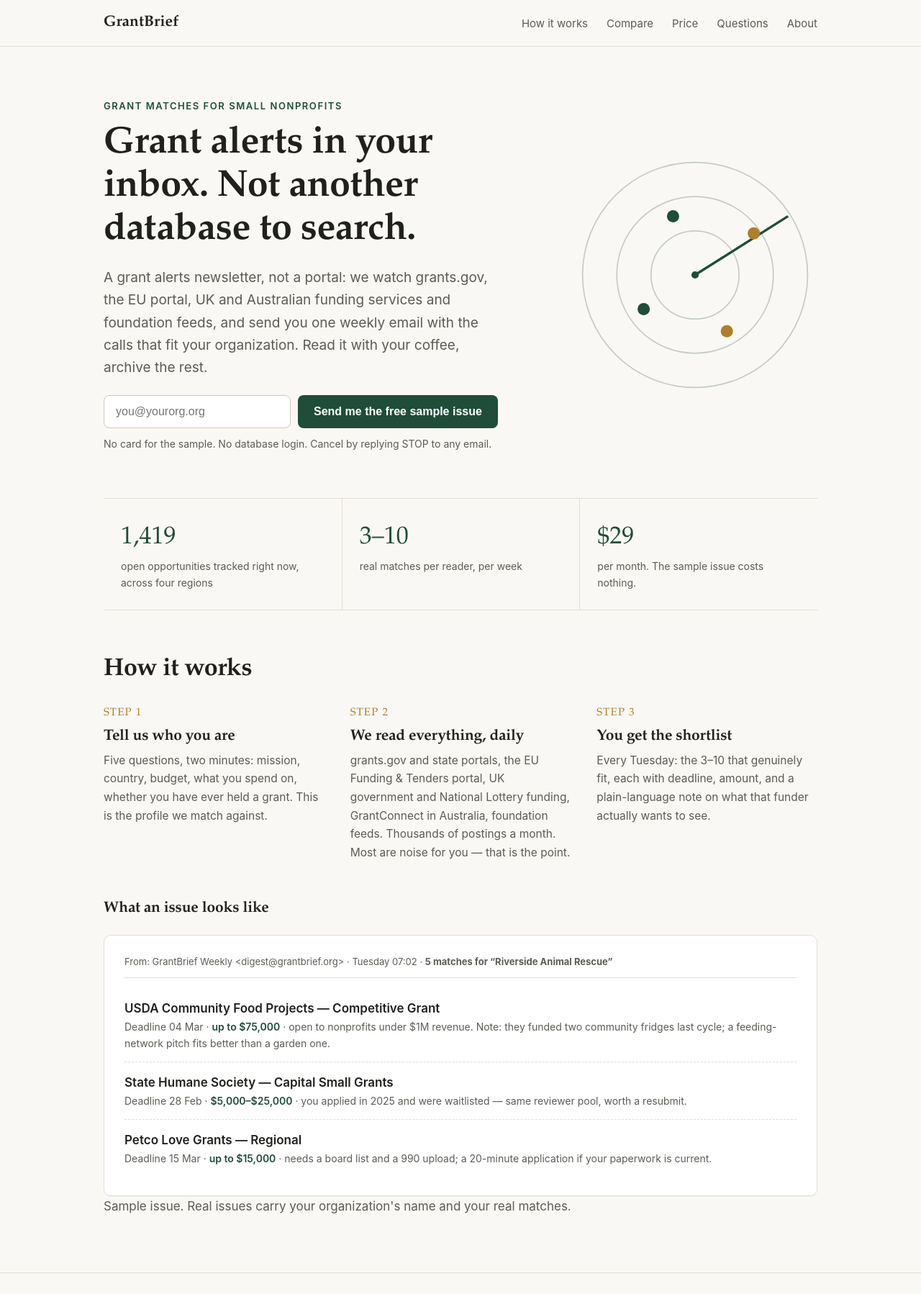
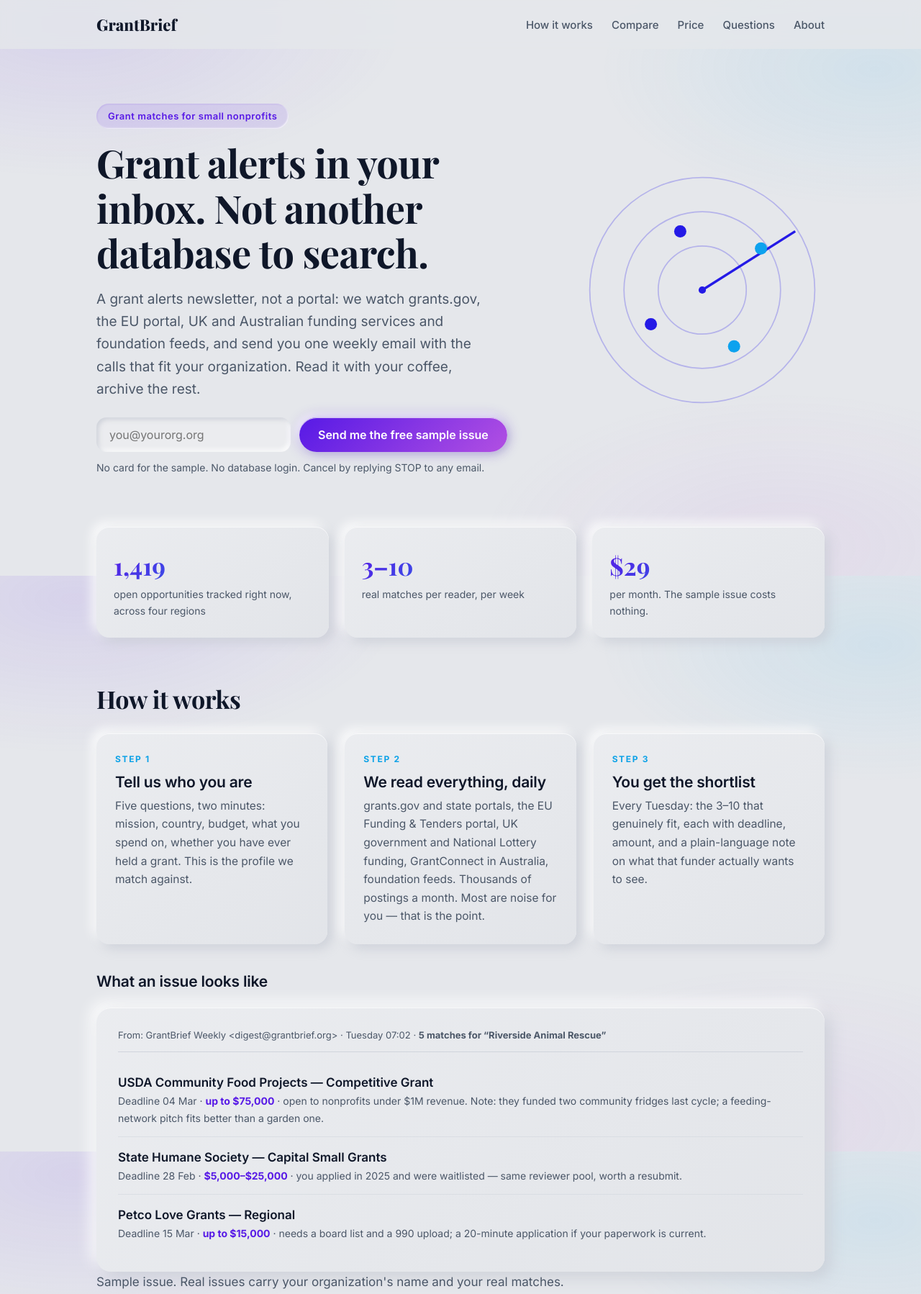
Before and after one commit to skeep83/grantnewsletter-site, a plain HTML site: page index.html in a window 1280 px wide. Shown: the top 1798 px of the page at 72% size. Drawn offline with nearby package versions, Linux system fonts and the light colour scheme.

Commit message:
update site [skip ci]

```diff
--- a/index.html
+++ b/index.html
@@ -11,6 +11,9 @@
 <meta property="og:url" content="https://grantnewsletter.org/">
 <meta property="og:image" content="https://grantnewsletter.org/og.png">
 <link rel="icon" href="/favicon.svg" type="image/svg+xml">
+<link rel="preconnect" href="https://fonts.googleapis.com">
+<link rel="preconnect" href="https://fonts.gstatic.com" crossorigin>
+<link href="https://fonts.googleapis.com/css2?family=Inter:wght@400;500;600;700&family=Playfair+Display:wght@600;700;800&display=swap" rel="stylesheet">
 <link rel="stylesheet" href="/style.css">
 
 <link rel="canonical" href="https://grantbrief.org/">
@@ -33,15 +36,15 @@
 <div class="fine">No card for the sample. No database login. Cancel by replying STOP to any email.</div>
 </div>
 <svg class="radar" viewBox="0 0 200 200" fill="none" xmlns="http://www.w3.org/2000/svg" role="img" aria-label="A radar picking out a few signals among many">
-<circle cx="100" cy="100" r="92" stroke="#1f4d3a" stroke-opacity=".25"/>
-<circle cx="100" cy="100" r="64" stroke="#1f4d3a" stroke-opacity=".25"/>
-<circle cx="100" cy="100" r="36" stroke="#1f4d3a" stroke-opacity=".25"/>
-<line x1="100" y1="100" x2="176" y2="52" stroke="#1f4d3a" stroke-width="2"/>
-<circle cx="148" cy="66" r="5" fill="#b07d2b"/>
-<circle cx="82" cy="52" r="5" fill="#1f4d3a"/>
-<circle cx="58" cy="128" r="5" fill="#1f4d3a"/>
-<circle cx="126" cy="146" r="5" fill="#b07d2b"/>
-<circle cx="100" cy="100" r="3" fill="#1f4d3a"/>
+<circle cx="100" cy="100" r="92" stroke="#241ae6" stroke-opacity=".25"/>
+<circle cx="100" cy="100" r="64" stroke="#241ae6" stroke-opacity=".25"/>
+<circle cx="100" cy="100" r="36" stroke="#241ae6" stroke-opacity=".25"/>
+<line x1="100" y1="100" x2="176" y2="52" stroke="#241ae6" stroke-width="2"/>
+<circle cx="148" cy="66" r="5" fill="#0da2ee"/>
+<circle cx="82" cy="52" r="5" fill="#241ae6"/>
+<circle cx="58" cy="128" r="5" fill="#241ae6"/>
+<circle cx="126" cy="146" r="5" fill="#0da2ee"/>
+<circle cx="100" cy="100" r="3" fill="#241ae6"/>
 </svg>
 </div></div>
 <div class="wrap"><div class="stats">
--- a/signup.js
+++ b/signup.js
@@ -12,7 +12,7 @@
       .then(function (r) { return r.json(); })
       .then(function (d) {
         if (d.ok) {
-          f.innerHTML = '<p style="color:#1f4d3a;font-weight:600;margin:0">You are on the list. Your first digest arrives Tuesday morning.</p>';
+          f.innerHTML = '<p style="color:hsl(258 80% 45%);font-weight:600;margin:0">You are on the list. Your first digest arrives Tuesday morning.</p>';
         } else { throw new Error('bad'); }
       })
       .catch(function () {
--- a/style.css
+++ b/style.css
@@ -1,101 +1,127 @@
-/* GrantRadar — quiet, editorial. Paper + ink + one green. */
+/* GrantBrief — ServiceHub design language: soft neumorphism,
+   Playfair Display + Inter, violet-cyan brand gradient. */
 :root{
-  --paper:#faf8f4; --ink:#20211d; --ink-soft:#5b5c55; --line:#e3ded4;
-  --green:#1f4d3a; --green-soft:#eaf1ec; --gold:#b07d2b;
-  --serif:"Iowan Old Style","Palatino Linotype",Palatino,Georgia,serif;
-  --sans:-apple-system,"Segoe UI",Roboto,"Helvetica Neue",Arial,sans-serif;
+  --bg: hsl(220 13% 91%);
+  --surface: linear-gradient(145deg, hsl(220 14% 93%), hsl(220 13% 90%));
+  --surface-2: linear-gradient(145deg, hsl(220 14% 92%), hsl(220 13% 89%));
+  --ink: hsl(222 47% 11%);
+  --ink-soft: hsl(215 16% 35%);
+  --brand-1: 258 80% 50%;
+  --brand-2: 199 89% 48%;
+  --brand-3: 280 72% 60%;
+  --neo-dark: hsl(220 14% 80% / .75);
+  --neo-light: hsl(0 0% 100% / .9);
+  --neo-edge: inset 0 1px 0 hsl(0 0% 100% / .7);
+  --neo-4: 4px 4px 10px var(--neo-dark), -4px -4px 10px var(--neo-light), var(--neo-edge);
+  --neo-6: 6px 6px 15px var(--neo-dark), -6px -6px 15px var(--neo-light), var(--neo-edge);
+  --neo-8: 8px 8px 20px var(--neo-dark), -8px -8px 20px var(--neo-light), var(--neo-edge);
+  --neo-12: 12px 12px 30px var(--neo-dark), -12px -12px 30px var(--neo-light), var(--neo-edge);
+  --inset-3: inset 3px 3px 6px var(--neo-dark), inset -3px -3px 6px var(--neo-light);
+  --serif:"Playfair Display",Georgia,serif;
+  --sans:Inter,-apple-system,BlinkMacSystemFont,"Segoe UI",system-ui,sans-serif;
+  --ease: all .25s cubic-bezier(.4,0,.2,1);
 }
 *{box-sizing:border-box;margin:0;padding:0}
 html{scroll-behavior:smooth}
-body{background:var(--paper);color:var(--ink);font-family:var(--sans);
-  font-size:17px;line-height:1.65;-webkit-font-smoothing:antialiased}
-.wrap{max-width:1040px;margin:0 auto;padding:0 24px}
+body{
+  color:var(--ink);font-family:var(--sans);font-size:17px;line-height:1.65;
+  -webkit-font-smoothing:antialiased;
+  background:
+    radial-gradient(60% 45% at 8% 4%, hsl(var(--brand-1) / .10), transparent 60%),
+    radial-gradient(50% 40% at 95% 12%, hsl(var(--brand-2) / .09), transparent 60%),
+    radial-gradient(55% 45% at 85% 95%, hsl(var(--brand-3) / .08), transparent 60%),
+    var(--bg);
+  background-attachment:fixed;
+}
+.wrap{max-width:1060px;margin:0 auto;padding:0 24px}
 .narrow{max-width:680px}
-a{color:var(--green)}
-h1,h2,h3{font-family:var(--serif);font-weight:600;letter-spacing:-.01em;line-height:1.15}
-h1{font-size:clamp(34px,5vw,52px);margin:14px 0 18px}
+a{color:hsl(var(--brand-1))}
+h1,h2,h3{font-family:var(--serif);font-weight:700;letter-spacing:-.01em;line-height:1.15;color:var(--ink)}
+h1{font-size:clamp(36px,5vw,54px);margin:16px 0 18px}
 h2{font-size:clamp(26px,3.4vw,34px);margin-bottom:14px}
-h3{font-size:21px;margin-bottom:8px}
+h3{font-size:21px;margin-bottom:8px;font-family:var(--sans);font-weight:600}
 p{margin-bottom:14px;color:var(--ink-soft)}
-.eyebrow{font-size:13px;letter-spacing:.12em;text-transform:uppercase;color:var(--green);font-weight:600}
+.eyebrow{display:inline-block;font-size:13px;letter-spacing:.04em;color:hsl(var(--brand-1));
+  font-weight:600;padding:7px 16px;border-radius:9999px;background:hsl(var(--brand-1) / .10);
+  box-shadow:inset 1px 1px 2px hsl(var(--brand-1) / .12), inset -1px -1px 2px hsl(0 0% 100% / .8)}
 
-header.site{border-bottom:1px solid var(--line);background:var(--paper);position:sticky;top:0;z-index:5}
-header.site .wrap{display:flex;align-items:center;justify-content:space-between;height:64px}
-.logo{font-family:var(--serif);font-size:21px;font-weight:700;color:var(--ink);text-decoration:none}
-.logo b{color:var(--green)}
-nav a{color:var(--ink-soft);text-decoration:none;margin-left:26px;font-size:15px}
-nav a:hover{color:var(--ink)}
+header.site{position:sticky;top:0;z-index:5;background:hsl(220 13% 91% / .82);backdrop-filter:blur(10px)}
+header.site .wrap{display:flex;align-items:center;justify-content:space-between;height:68px}
+.logo{font-family:var(--serif);font-size:22px;font-weight:800;color:var(--ink);text-decoration:none}
+nav a{color:var(--ink-soft);text-decoration:none;margin-left:26px;font-size:15px;font-weight:500}
+nav a:hover{color:hsl(var(--brand-1))}
 
-.hero{padding:72px 0 56px;display:grid;grid-template-columns:1.25fr .75fr;gap:48px;align-items:center}
+.hero{padding:76px 0 60px;display:grid;grid-template-columns:1.25fr .75fr;gap:48px;align-items:center}
 .hero p.lede{font-size:19px;max-width:560px}
 .hero .fine{font-size:14px;color:var(--ink-soft)}
-.cta{display:flex;gap:10px;flex-wrap:wrap;margin:22px 0 10px}
-input[type=email]{padding:13px 16px;border:1px solid #cfc9bc;border-radius:8px;font-size:16px;min-width:260px;background:#fff}
-.btn{display:inline-block;background:var(--green);color:#fff;text-decoration:none;
-  padding:13px 22px;border-radius:8px;font-size:16px;font-weight:600;border:0;cursor:pointer}
-.btn:hover{background:#183c2d}
-.btn.ghost{background:transparent;color:var(--green);border:1px solid var(--green)}
-
+.cta{display:flex;gap:12px;flex-wrap:wrap;margin:24px 0 10px}
+input[type=email]{padding:14px 18px;border:0;border-radius:14px;font-size:16px;min-width:260px;
+  background:hsl(220 13% 93%);box-shadow:var(--inset-3);color:var(--ink);outline:none;font-family:var(--sans)}
+input[type=email]:focus{box-shadow:var(--inset-3),0 0 0 3px hsl(var(--brand-1) / .18)}
+.btn{display:inline-block;border:0;cursor:pointer;text-decoration:none;
+  background:linear-gradient(135deg,hsl(var(--brand-1)),hsl(var(--brand-3)));
+  color:#fff;padding:14px 26px;border-radius:9999px;font-size:16px;font-weight:600;font-family:var(--sans);
+  box-shadow:0 0 20px hsl(var(--brand-1) / .30), var(--neo-4);transition:var(--ease)}
+.btn:hover{transform:translateY(-2px);box-shadow:0 0 28px hsl(var(--brand-1) / .42), var(--neo-6)}
 .radar{width:100%;max-width:340px;margin-left:auto;display:block}
 
-.stats{border-top:1px solid var(--line);border-bottom:1px solid var(--line);
-  display:grid;grid-template-columns:repeat(3,1fr);gap:0;padding:0;margin:8px 0 0}
-.stat{padding:26px 24px;border-left:1px solid var(--line)}
-.stat:first-child{border-left:0}
-.stat .num{font-family:var(--serif);font-size:34px;color:var(--green)}
+.stats{display:grid;grid-template-columns:repeat(3,1fr);gap:22px;margin:10px 0 0}
+.stat{background:var(--surface);border-radius:18px;padding:26px 24px;box-shadow:var(--neo-6)}
+.stat .num{font-family:var(--serif);font-size:34px;font-weight:700;
+  background:linear-gradient(135deg,hsl(var(--brand-1)),hsl(var(--brand-2)));
+  -webkit-background-clip:text;background-clip:text;color:transparent}
 .stat .lbl{font-size:14px;color:var(--ink-soft)}
 
-section{padding:64px 0;border-bottom:1px solid var(--line)}
-.steps{display:grid;grid-template-columns:repeat(3,1fr);gap:36px;margin-top:28px}
-.step .n{font-family:var(--serif);font-size:15px;color:var(--gold);letter-spacing:.08em;margin-bottom:8px}
-.step p{font-size:15.5px}
+section{padding:66px 0}
+.steps{display:grid;grid-template-columns:repeat(3,1fr);gap:24px;margin-top:28px}
+.step{background:var(--surface);border-radius:18px;padding:26px;box-shadow:var(--neo-6)}
+.step .n{font-size:12px;font-weight:700;letter-spacing:.14em;text-transform:uppercase;color:hsl(var(--brand-2));margin-bottom:10px}
+.step p{font-size:15.5px;margin:0}
 
-.digest{background:#fff;border:1px solid var(--line);border-radius:10px;padding:26px 28px;
-  box-shadow:0 1px 0 rgba(0,0,0,.03);margin-top:24px}
-.digest .from{font-size:13px;color:var(--ink-soft);border-bottom:1px solid var(--line);padding-bottom:10px;margin-bottom:14px}
-.grant{padding:14px 0;border-bottom:1px dashed var(--line)}
+.digest{background:var(--surface);border-radius:20px;padding:28px 30px;box-shadow:var(--neo-8);margin-top:24px}
+.digest .from{font-size:13px;color:var(--ink-soft);padding-bottom:12px;margin-bottom:14px;
+  border-bottom:1px solid hsl(220 14% 84%)}
+.grant{padding:14px 0;border-bottom:1px solid hsl(220 14% 85% / .6)}
 .grant:last-child{border-bottom:0}
 .grant .t{font-weight:600;color:var(--ink)}
 .grant .m{font-size:14px;color:var(--ink-soft)}
-.grant .amt{color:var(--green);font-weight:600}
+.grant .amt{color:hsl(var(--brand-1));font-weight:700}
 
-.versus{display:grid;grid-template-columns:1fr 1fr;gap:36px;margin-top:24px}
-.versus .col{border:1px solid var(--line);border-radius:10px;padding:24px;background:#fff}
-.versus h3{font-size:17px}
-.versus ul{list-style:none}
-.versus li{padding:7px 0 7px 24px;position:relative;font-size:15.5px;color:var(--ink-soft)}
-.versus li::before{content:"—";position:absolute;left:0;color:var(--ink-soft)}
-.versus .us li::before{content:"✓";color:var(--green)}
+table.cmp{width:100%;border-collapse:separate;border-spacing:0;margin-top:20px;font-size:15px;
+  background:var(--surface);border-radius:18px;overflow:hidden;box-shadow:var(--neo-6)}
+table.cmp th,table.cmp td{padding:13px 16px;text-align:left;vertical-align:top;
+  border-bottom:1px solid hsl(220 14% 85% / .55)}
+table.cmp tr:last-child td{border-bottom:0}
+table.cmp th{font-family:var(--sans);font-size:14px;font-weight:700;background:hsl(220 14% 89%)}
+table.cmp th.us-col{color:hsl(var(--brand-1))}
+table.cmp td.us-col{background:hsl(var(--brand-1) / .06)}
+.notfor{margin-top:26px;border-left:3px solid hsl(var(--brand-2));padding:6px 0 6px 18px}
+.notfor p{color:var(--ink);font-size:15.5px;margin:0}
 
-.price-card{border:1px solid var(--ink);border-radius:12px;padding:34px;max-width:440px;background:#fff;margin-top:24px}
-table.cmp{width:100%;border-collapse:collapse;margin-top:20px;background:#fff;font-size:15px}
-table.cmp th,table.cmp td{border:1px solid var(--line);padding:12px 14px;text-align:left;vertical-align:top}
-table.cmp th{font-family:var(--sans);font-size:14px;background:var(--paper)}
-table.cmp th.us-col{color:var(--green)}
-table.cmp td.us-col{background:var(--green-soft)}
-.notfor{margin-top:26px;border-left:3px solid var(--gold);padding:6px 0 6px 18px}
-.notfor p{color:var(--ink);font-size:15.5px;margin:0}
-.price-card .p{font-family:var(--serif);font-size:44px}
-.price-card .p small{font-size:16px;color:var(--ink-soft)}
+.price-card{background:var(--surface-2);border-radius:22px;padding:34px;max-width:440px;margin-top:24px;box-shadow:var(--neo-12)}
+.price-card .p{font-family:var(--serif);font-size:46px;font-weight:700;
+  background:linear-gradient(135deg,hsl(var(--brand-1)),hsl(var(--brand-3)));
+  -webkit-background-clip:text;background-clip:text;color:transparent}
+.price-card .p small{font-size:16px;color:var(--ink-soft);-webkit-text-fill-color:var(--ink-soft)}
 .price-card ul{list-style:none;margin:16px 0 22px}
-.price-card li{padding:6px 0 6px 24px;position:relative;font-size:15.5px;color:var(--ink-soft)}
-.price-card li::before{content:"✓";position:absolute;left:0;color:var(--green)}
+.price-card li{padding:6px 0 6px 26px;position:relative;font-size:15.5px;color:var(--ink-soft)}
+.price-card li::before{content:"✓";position:absolute;left:0;color:hsl(var(--brand-1));font-weight:700}
 
-.faq details{border-bottom:1px solid var(--line);padding:16px 0}
-.faq summary{cursor:pointer;font-weight:600;font-size:17px;list-style:none;display:flex;justify-content:space-between}
-.faq summary::after{content:"+";color:var(--green);font-weight:400}
+.faq details{background:var(--surface);border-radius:14px;padding:16px 20px;margin-bottom:12px;box-shadow:var(--neo-4)}
+.faq summary{cursor:pointer;font-weight:600;font-size:17px;list-style:none;display:flex;justify-content:space-between;color:var(--ink)}
+.faq summary::after{content:"+";color:hsl(var(--brand-1));font-weight:400}
 .faq details[open] summary::after{content:"–"}
-.faq .a{padding-top:10px;max-width:640px}
+.faq .a{padding-top:10px}
+.faq .a p{margin:0}
 
-footer{padding:40px 0 60px;color:var(--ink-soft);font-size:14px}
+footer{padding:44px 0 64px;color:var(--ink-soft);font-size:14px}
 footer a{color:var(--ink-soft)}
 footer .cols{display:flex;gap:48px;flex-wrap:wrap;margin-bottom:20px}
 
 @media(max-width:860px){
-  .hero{grid-template-columns:1fr;padding-top:44px}
+  .hero{grid-template-columns:1fr;padding-top:46px}
   .radar{margin:0;max-width:260px}
-  .steps,.versus{grid-template-columns:1fr}
-  .stats{grid-template-columns:1fr}
-  .stat{border-left:0;border-top:1px solid var(--line)}
+  .steps,.stats{grid-template-columns:1fr}
   nav a{margin-left:14px}
+  table.cmp{display:block;overflow-x:auto}
 }
```
Also changed, not shown: about.html (+3 -0 lines), privacy.html (+4 -1 lines), terms.html (+3 -0 lines), favicon.svg.
